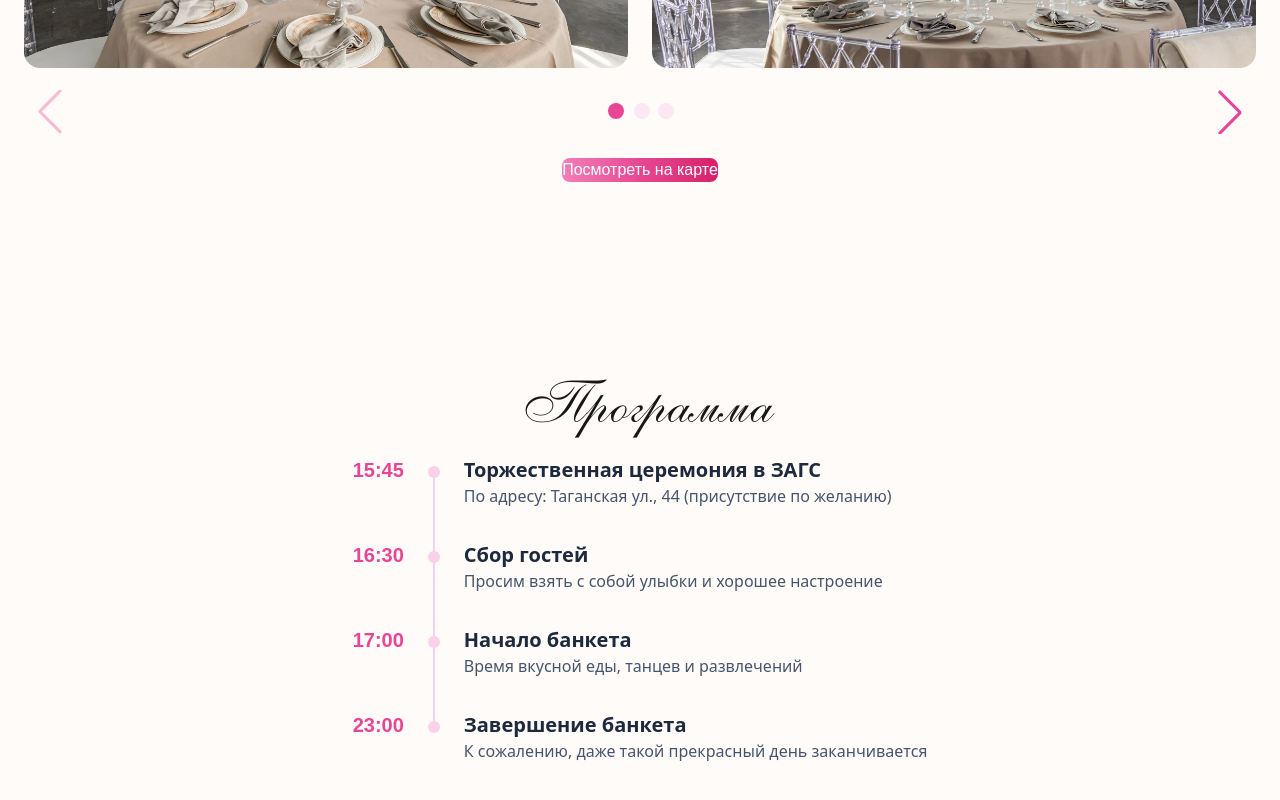
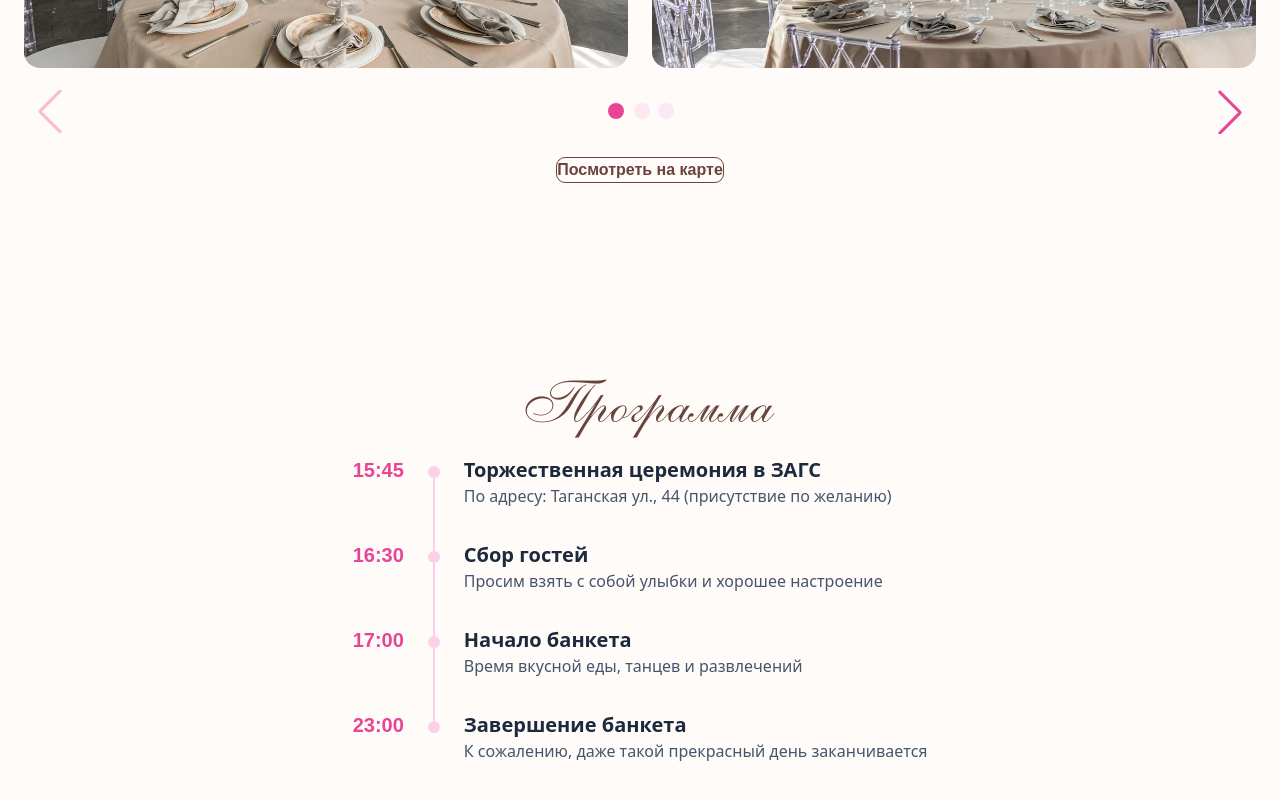
Before and after one commit to Cherkoz/wedding, a Next.js app: page / in a window 1280 px wide. Shown: the part 3064-3864 px from the top of the page. Built offline with nearby package versions, Linux system fonts and the light colour scheme.

Commit message:
feat: brown

```diff
--- a/app/components/hero.tsx
+++ b/app/components/hero.tsx
@@ -8,7 +8,7 @@ export function Hero() {
 
     return (
         <div className="container overflow-hidden min-h-screen flex justify-center flex-col items-center gap-1">
-            <h1 className="leading-[0.9] flex flex-col text-4xl md:text-6xl text-brown text-center mb-2 md:block">
+            <h1 className="leading-[0.9] flex flex-col text-4xl md:text-6xl text-primary text-center mb-2 md:block">
                 Владислав <span>+</span> Валерия
             </h1>
 
--- a/app/components/location.tsx
+++ b/app/components/location.tsx
@@ -18,7 +18,7 @@ export function Location() {
                 href="https://yandex.ru/maps/213/moscow/?ll=37.530430%2C55.670252&mode=poi&poi%5Bpoint%5D=37.528808%2C55.671122&poi%5Buri%5D=ymapsbm1%3A%2F%2Forg%3Foid%3D36700959360%26yclid%3D16656974419604799487&z=17.23"
                 target="_blanck"
             >
-                <Button size="lg" color="pink" theme={buttonTheme}>
+                <Button size="lg" color="brown" theme={buttonTheme}>
                     Посмотреть на карте
                 </Button>
             </a>
--- a/app/globals.css
+++ b/app/globals.css
@@ -11,11 +11,12 @@
 
 :root {
   --background: #fffbf8;
-  --foreground: #171717;
+  --foreground: #69443c;
 }
 
 @theme {
-  --color-brown: #69443c;
+  --color-primary: #69443c;
+  --color-second: #efcac9;
 }
 
 body {
--- a/app/theme/button-theme.ts
+++ b/app/theme/button-theme.ts
@@ -1,5 +1,5 @@
 export const buttonTheme = {
   color: {
-    pink: "cursor-pointer bg-gradient-to-r from-pink-400 via-pink-500 to-pink-600 text-white hover:bg-gradient-to-br focus:ring-4 focus:ring-pink-300 dark:focus:ring-pink-800",
+    brown: "outline outline-foreground text-foreground hover:opacity-80 font-bold cursor-pointer",
   },
 };
```
Also changed, not shown: 1 other file (tests, documents, lock files or other folders).
